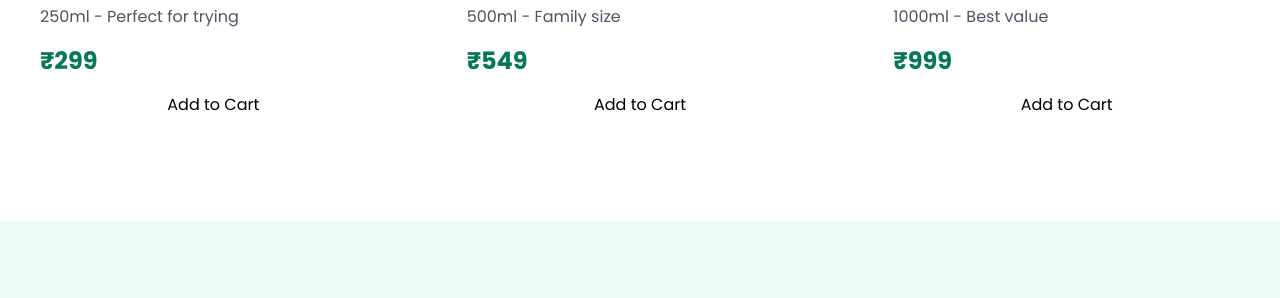
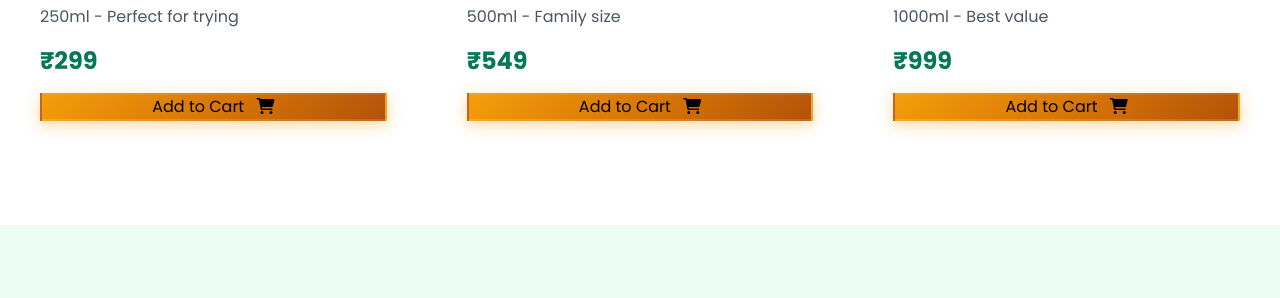
Before and after one commit to VasimAkaram/vinegar-Website, a plain HTML site: page index.html in a window 1280 px wide. Shown: the part 2219-2517 px from the top of the page. Drawn offline with nearby package versions, Linux system fonts and the light colour scheme.

Commit message:
color button

```diff
--- a/index.html
+++ b/index.html
@@ -57,9 +57,9 @@
                     <p class="text-lg text-gray-600 mb-8 animate-fade-in-delay">
                         Experience the authentic taste of naturally fermented sugarcane vinegar, crafted with care and tradition.
                     </p>
-                    <button class="buy-now-btn">
-                        Buy Now
-                        <i class="fas fa-arrow-right ml-2"></i>
+                    <button class="buy-now-btn relative overflow-hidden">
+                        <span class="relative z-10">Buy Now</span>
+                        <i class="fas fa-arrow-right ml-2 relative z-10"></i>
                     </button>
                 </div>
                 <div class="relative">
@@ -141,7 +141,10 @@
                         <h3 class="text-xl font-semibold mb-2">Small Bottle</h3>
                         <p class="text-gray-600 mb-4">250ml - Perfect for trying</p>
                         <p class="text-2xl font-bold text-emerald-700 mb-4">₹299</p>
-                        <button class="add-to-cart-btn w-full">Add to Cart</button>
+                        <button class="add-to-cart-btn relative overflow-hidden">
+                            <span class="relative z-10">Add to Cart</span>
+                            <i class="fas fa-shopping-cart ml-2 relative z-10"></i>
+                        </button>
                     </div>
                 </div>
                 <div class="product-card">
@@ -152,7 +155,10 @@
                         <h3 class="text-xl font-semibold mb-2">Medium Bottle</h3>
                         <p class="text-gray-600 mb-4">500ml - Family size</p>
                         <p class="text-2xl font-bold text-emerald-700 mb-4">₹549</p>
-                        <button class="add-to-cart-btn w-full">Add to Cart</button>
+                        <button class="add-to-cart-btn relative overflow-hidden">
+                            <span class="relative z-10">Add to Cart</span>
+                            <i class="fas fa-shopping-cart ml-2 relative z-10"></i>
+                        </button>
                     </div>
                 </div>
                 <div class="product-card">
@@ -163,7 +169,10 @@
                         <h3 class="text-xl font-semibold mb-2">Large Bottle</h3>
                         <p class="text-gray-600 mb-4">1000ml - Best value</p>
                         <p class="text-2xl font-bold text-emerald-700 mb-4">₹999</p>
-                        <button class="add-to-cart-btn w-full">Add to Cart</button>
+                        <button class="add-to-cart-btn relative overflow-hidden">
+                            <span class="relative z-10">Add to Cart</span>
+                            <i class="fas fa-shopping-cart ml-2 relative z-10"></i>
+                        </button>
                     </div>
                 </div>
             </div>
--- a/styles.css
+++ b/styles.css
@@ -58,11 +58,105 @@
 
 /* Button Styles */
 .buy-now-btn {
-    @apply bg-emerald-600 text-white px-8 py-3 rounded-lg hover:bg-emerald-700 transition-all duration-300 transform hover:scale-105 inline-flex items-center;
+    @apply px-8 py-3 rounded-full text-white font-semibold transition-all duration-300 transform hover:scale-105 inline-flex items-center;
+    background: linear-gradient(135deg, #10b981 0%, #059669 50%, #047857 100%);
+    box-shadow: 0 4px 15px rgba(16, 185, 129, 0.4);
+    border: 2px solid rgba(255, 255, 255, 0.1);
+}
+
+.buy-now-btn:hover {
+    background: linear-gradient(135deg, #059669 0%, #047857 50%, #065f46 100%);
+    box-shadow: 0 6px 20px rgba(16, 185, 129, 0.5);
+    border: 2px solid rgba(255, 255, 255, 0.2);
+}
+
+.buy-now-btn i {
+    transition: transform 0.3s ease;
+    margin-left: 8px;
+}
+
+.buy-now-btn:hover i {
+    transform: translateX(5px);
 }
 
 .add-to-cart-btn {
-    @apply bg-emerald-600 text-white py-2 rounded-lg hover:bg-emerald-700 transition-all duration-300 transform hover:scale-105;
+    @apply py-3 px-6 rounded-full text-white font-semibold transition-all duration-300 transform hover:scale-105 inline-flex items-center justify-center;
+    background: linear-gradient(135deg, #f59e0b 0%, #d97706 50%, #b45309 100%);
+    box-shadow: 0 4px 15px rgba(245, 158, 11, 0.4);
+    border: 2px solid rgba(255, 255, 255, 0.1);
+    width: 100%;
+}
+
+.add-to-cart-btn:hover {
+    background: linear-gradient(135deg, #d97706 0%, #b45309 50%, #92400e 100%);
+    box-shadow: 0 6px 20px rgba(245, 158, 11, 0.5);
+    border: 2px solid rgba(255, 255, 255, 0.2);
+}
+
+.add-to-cart-btn i {
+    margin-left: 8px;
+    transition: transform 0.3s ease;
+}
+
+.add-to-cart-btn:hover i {
+    transform: translateX(3px);
+}
+
+/* Add animation for button click */
+.buy-now-btn:active, .add-to-cart-btn:active {
+    transform: scale(0.95);
+    box-shadow: 0 2px 10px rgba(16, 185, 129, 0.3);
+}
+
+/* Add ripple effect */
+.buy-now-btn::after, .add-to-cart-btn::after {
+    content: '';
+    position: absolute;
+    top: 50%;
+    left: 50%;
+    width: 5px;
+    height: 5px;
+    background: rgba(255, 255, 255, 0.5);
+    opacity: 0;
+    border-radius: 100%;
+    transform: scale(1, 1) translate(-50%);
+    transform-origin: 50% 50%;
+}
+
+.buy-now-btn:focus:not(:active)::after, .add-to-cart-btn:focus:not(:active)::after {
+    animation: ripple 1s ease-out;
+}
+
+@keyframes ripple {
+    0% {
+        transform: scale(0, 0);
+        opacity: 0.5;
+    }
+    100% {
+        transform: scale(20, 20);
+        opacity: 0;
+    }
+}
+
+/* Add shine effect */
+.buy-now-btn::before, .add-to-cart-btn::before {
+    content: '';
+    position: absolute;
+    top: 0;
+    left: -100%;
+    width: 50%;
+    height: 100%;
+    background: linear-gradient(
+        120deg,
+        transparent,
+        rgba(255, 255, 255, 0.2),
+        transparent
+    );
+    transition: 0.5s;
+}
+
+.buy-now-btn:hover::before, .add-to-cart-btn:hover::before {
+    left: 100%;
 }
 
 /* Card Styles */
```
